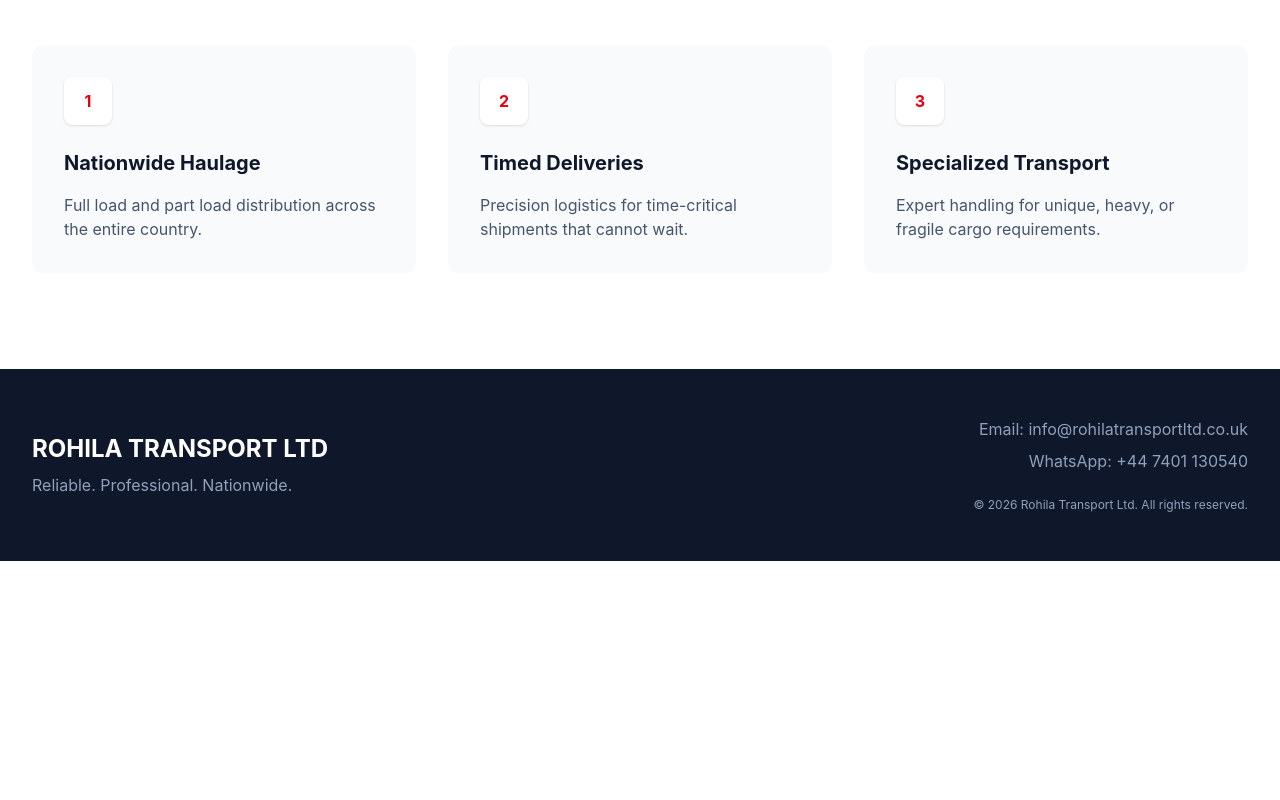
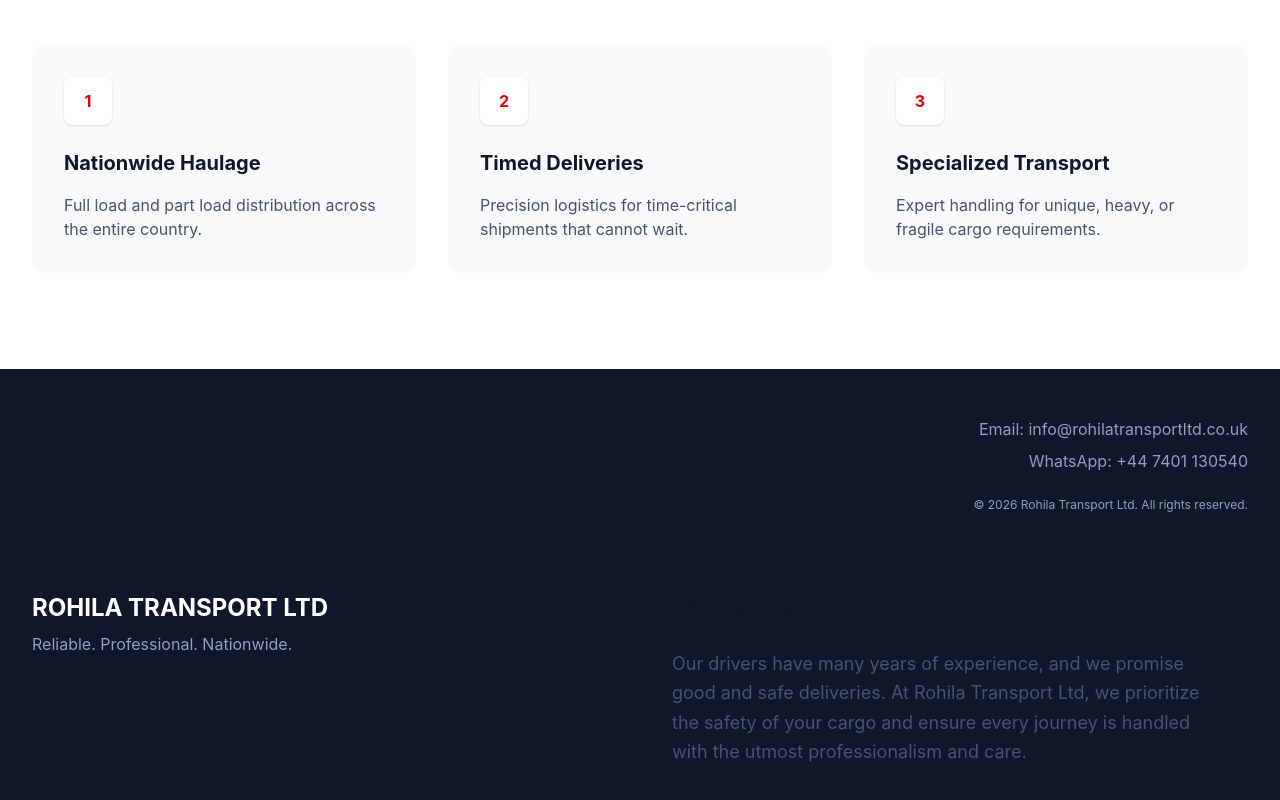
Before and after one commit to Prakul2023/rohilatransport, a React (Vite) app: page / in a window 1280 px wide. Shown: the part 927-1727 px from the top of the page. Before the commit the page ends 1488 px from the top, so only its background shows below. Built offline with nearby package versions, Linux system fonts and the light colour scheme.

Commit message:
added why us section

```diff
--- a/src/App.tsx
+++ b/src/App.tsx
@@ -54,8 +54,7 @@ const App: React.FC = () => {
           </a>
         </div>
       </nav>
-
-      {/* Hero Section */}
+        {/* Hero Section */}
       <section id="home" className="relative h-[80vh] flex items-center justify-center bg-[#1a2b4b] text-white">
         <div className="relative z-10 text-center px-4">
           <FadeIn>
@@ -109,6 +108,7 @@ const App: React.FC = () => {
         <div className="grid md:grid-cols-3 gap-8">
           {services.map((service, i) => (
             <FadeIn key={i} delay={i * 0.2}>
+              <div className="text-center"></div>
               <div className="p-8 bg-slate-50 rounded-xl hover:shadow-lg transition">
                 <div className="w-12 h-12 bg-white rounded-lg flex items-center justify-center shadow-sm mb-6 font-bold text-red-600">
                   {i + 1}
@@ -135,6 +135,19 @@ const App: React.FC = () => {
               <p>Email: <a href="mailto:info@rohilatransportltd.co.uk" className="hover:text-white transition">info@rohilatransportltd.co.uk</a></p>
               <p>WhatsApp: <a href="https://wa.me/447401130540" target="_blank" rel="noopener noreferrer" className="hover:text-white transition">+44 7401 130540</a></p>
               <p className="pt-4 text-xs">© 2026 Rohila Transport Ltd. All rights reserved.</p>
+              <section className="py-16 px-8 max-w-7xl mx-auto">
+  <FadeIn>
+    <div className="text-center md:text-left">
+      <h2 className="text-3xl md:text-4xl font-bold mb-6 text-slate-900">Why us</h2>
+      <p className="text-lg text-slate-600 leading-relaxed max-w-3xl">
+        Our drivers have many years of experience, and we promise good and safe deliveries.
+        At Rohila Transport Ltd, we prioritize the safety of your cargo and ensure every
+        journey is handled with the utmost professionalism and care.
+      </p>
+    </div>
+  </FadeIn>
+</section>
+
             </div>
           </FadeIn>
         </div>
```
